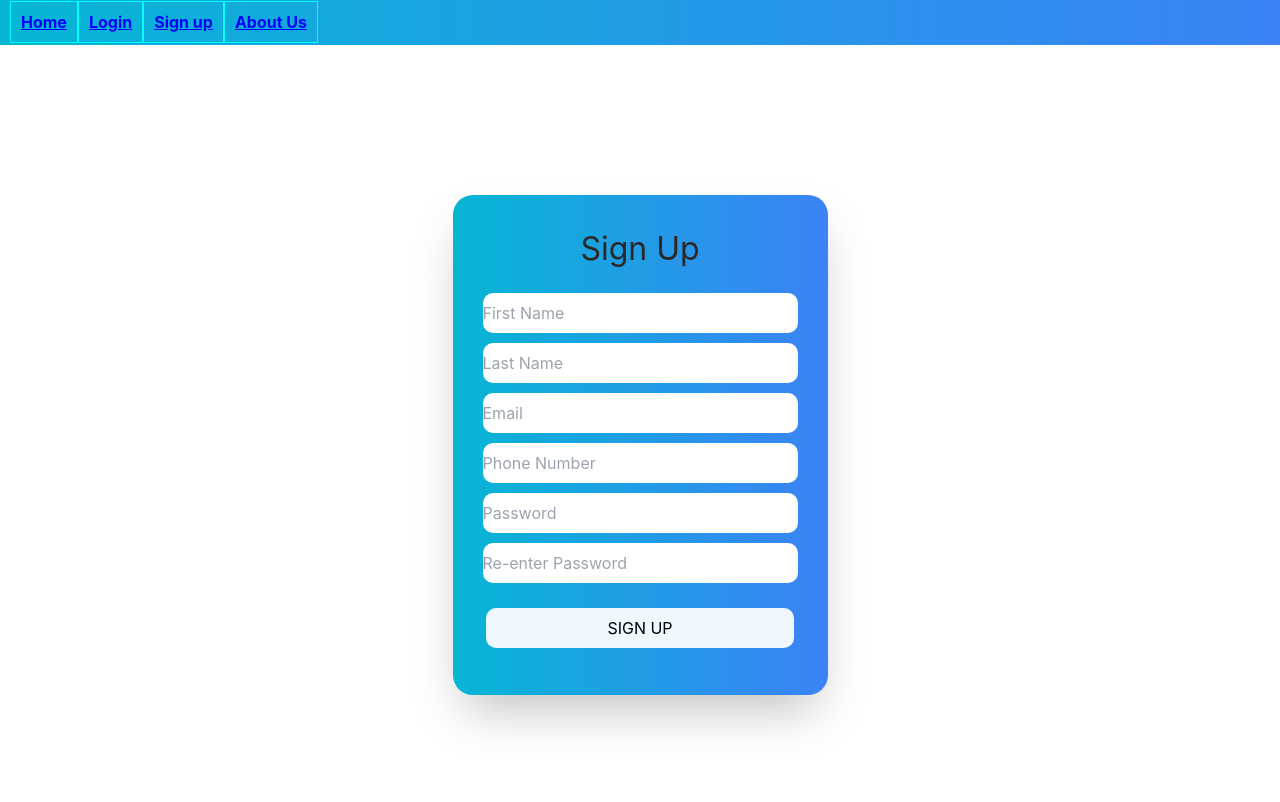
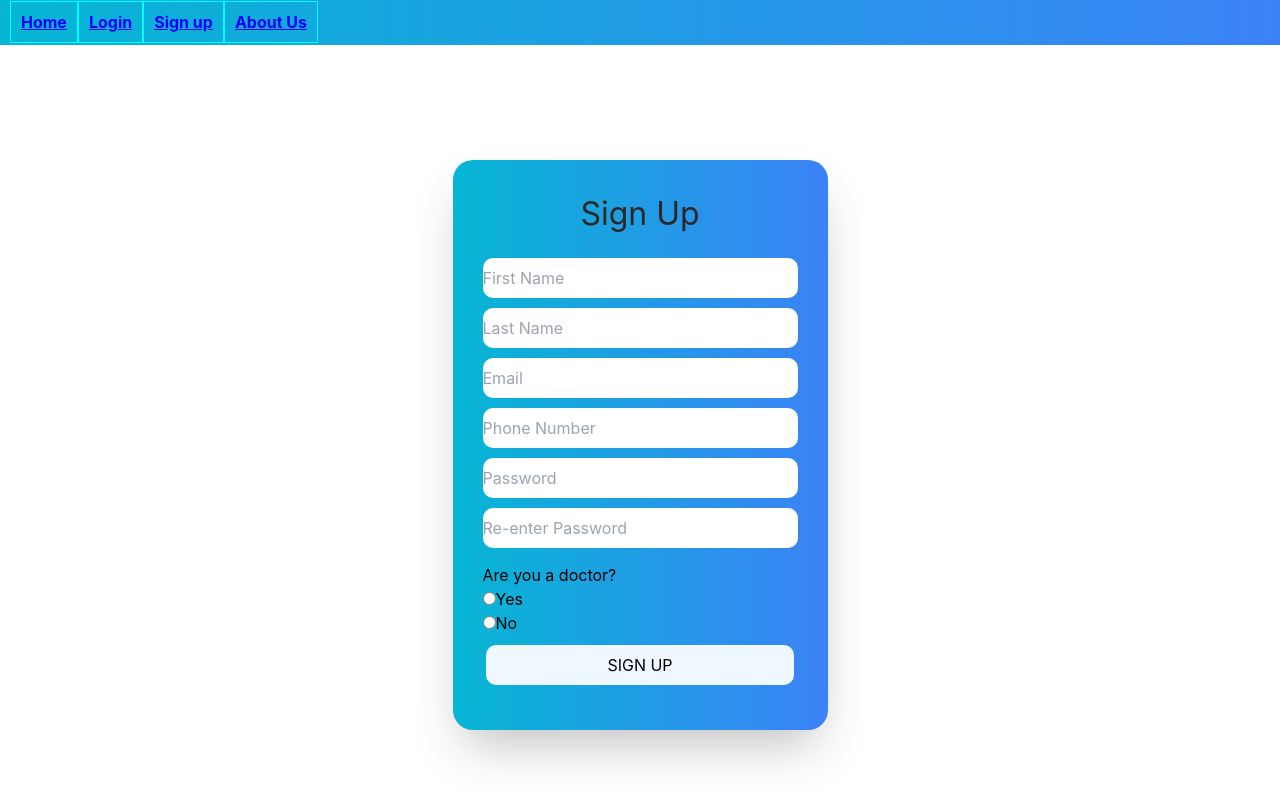
Before and after one commit to dmrlobo2002/Schedule-a-Doc, a React (Create React App) app in the folder frontend/: page /Signup in a window 1280 px wide. Shown: the top 802 px of the page. Built offline with nearby package versions, Linux system fonts and the light colour scheme.

Commit message:
Added radio switch to signup page

```diff
--- a/frontend/src/components/pages/Signup.css
+++ b/frontend/src/components/pages/Signup.css
@@ -1,4 +1,4 @@
-.signup{
+.signup {
   width: 100vw;
   height: 100vh;
   overflow: hidden;
@@ -8,10 +8,10 @@
   background-color: white;
 }
 
-.outer{
+.outer {
   width: 375px;
-    height: 500px;
-    background-color:aliceblue;
+  height: 570px;
+  background-color: aliceblue;
   padding: 20px;
   border-radius: 20px;
 }
@@ -22,21 +22,21 @@
     padding: 10px;
     border-radius: 7px;
 } */
-.signupLogo{
+.signupLogo {
   display: flex;
   justify-content: center;
   align-items: center;
   font-size: xx-large;
   margin-bottom: 10px;
   margin-top: 10px;
-    color: rgb(45, 40, 40) ;
+  color: rgb(45, 40, 40);
 }
 
 .userInput {
   padding: 10px;
 }
 
-.firstName{
+.firstName {
   width: 100%;
   height: 40px;
   border-width: 1;
@@ -44,7 +44,7 @@
   border-radius: 10px;
 }
 
-.lastName{
+.lastName {
   width: 100%;
   height: 40px;
   border-width: 1;
@@ -60,7 +60,7 @@
   border-radius: 10px;
 }
 
-.phonenumber{
+.phonenumber {
   width: 100%;
   height: 40px;
   border-width: 1;
@@ -76,7 +76,7 @@
   border-radius: 10px;
 }
 
-.renterpassword{
+.renterpassword {
   width: 100%;
   height: 40px;
   border-width: 1;
@@ -84,18 +84,16 @@
   border-radius: 10px;
 }
 
-.signupButton{
+.signupButton {
   width: 92%;
   height: 40px;
   background-color: aliceblue;
   color: black;
   font: bold;
   border-radius: 10px;
-
 }
 
-.signupButton:hover{
+.signupButton:hover {
   background-color: rgb(7, 50, 85);
   color: aliceblue;
-
 }
--- a/frontend/src/components/pages/Signup.tsx
+++ b/frontend/src/components/pages/Signup.tsx
@@ -9,6 +9,7 @@ interface Data {
   phoneNumber: string;
   password: string;
   reEnterPassword: string;
+  isDoctor: boolean | null;
 }
 
 const Signup: React.FC = () => {
@@ -18,8 +19,14 @@ const Signup: React.FC = () => {
   const [phoneNumber, setPhoneNumber] = useState<string>("");
   const [password, setPassword] = useState<string>("");
   const [reEnterPassword, setReEnterPassword] = useState<string>("");
+  const [isDoctor, setIsDoctor] = useState<boolean | null>(null);
 
   const handleSignup = async () => {
+    if (isDoctor === null) {
+      alert("Please select whether you are a doctor or not.");
+      return;
+    }
+
     const data: Data = {
       firstName,
       lastName,
@@ -27,10 +34,10 @@ const Signup: React.FC = () => {
       phoneNumber,
       password,
       reEnterPassword,
+      isDoctor,
     };
 
     try {
-      //make sure to remove console.log, rn it's here for debugging
       console.log(data);
       await axios.post("http://localhost:6001/signup", data);
     } catch (error) {
@@ -82,6 +89,31 @@ const Signup: React.FC = () => {
               value={reEnterPassword}
               onChange={(e) => setReEnterPassword(e.target.value)}
             />
+            <div className="doctorSelection">
+              Are you a doctor?
+              <div>
+                <input
+                  type="radio"
+                  id="yes"
+                  name="isDoctor"
+                  value="yes"
+                  checked={isDoctor === true}
+                  onChange={() => setIsDoctor(true)}
+                />
+                <label htmlFor="yes">Yes</label>
+              </div>
+              <div>
+                <input
+                  type="radio"
+                  id="no"
+                  name="isDoctor"
+                  value="no"
+                  checked={isDoctor === false}
+                  onChange={() => setIsDoctor(false)}
+                />
+                <label htmlFor="no">No</label>
+              </div>
+            </div>
           </div>
           <div style={{ display: "flex", justifyContent: "center" }}>
             <button className="signupButton" onClick={handleSignup}>
@@ -93,5 +125,4 @@ const Signup: React.FC = () => {
     </div>
   );
 };
-
 export default Signup;
```
Also changed, not shown: 1 other file (tests, documents, lock files or other folders). Lines whose indentation alone changed are shown as unchanged.
